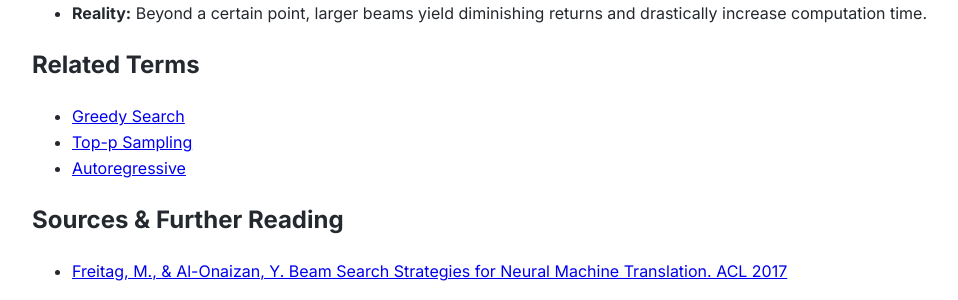
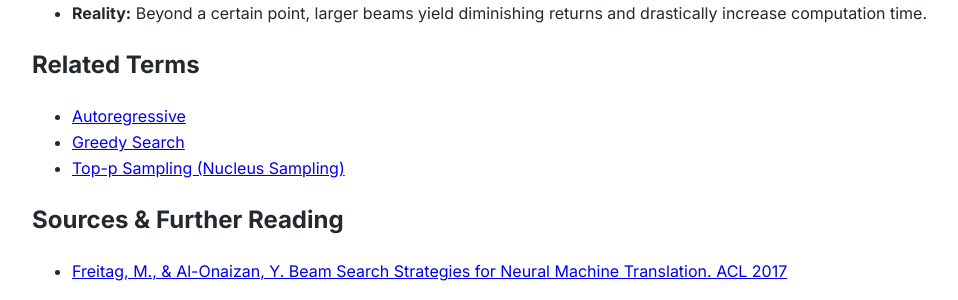
Before and after one commit to alexnubla/ai-dictionary, a Jekyll site: the page built from terms/beam-search.md, in a window 1280 px wide. Shown: the part 1790-2090 px from the top of the page, without its empty margins (158-1116 px from the left). Built offline with Jekyll 4.4.1, drawn with Linux system fonts in a browser that asks for light colours.

Commit message:
Update beam-search.md

```diff
--- a/terms/beam-search.md
+++ b/terms/beam-search.md
@@ -57,9 +57,9 @@ def beam_search(initial_token, beam_width=3, max_length=10):
 - **Reality:** Beyond a certain point, larger beams yield diminishing returns and drastically increase computation time.
 
 ## Related Terms
+- [Autoregressive](../autoregressive/)
 - [Greedy Search](../greedy-search/)
-- [Top-p Sampling](../top-p-sampling/)
-- [Autoregressive](../autoregressive/)
+- [Top-p Sampling (Nucleus Sampling)](../top-p-sampling/)
 
 ## Sources & Further Reading
 - [Freitag, M., & Al-Onaizan, Y. Beam Search Strategies for Neural Machine Translation. ACL 2017](https://aclanthology.org/)
```
